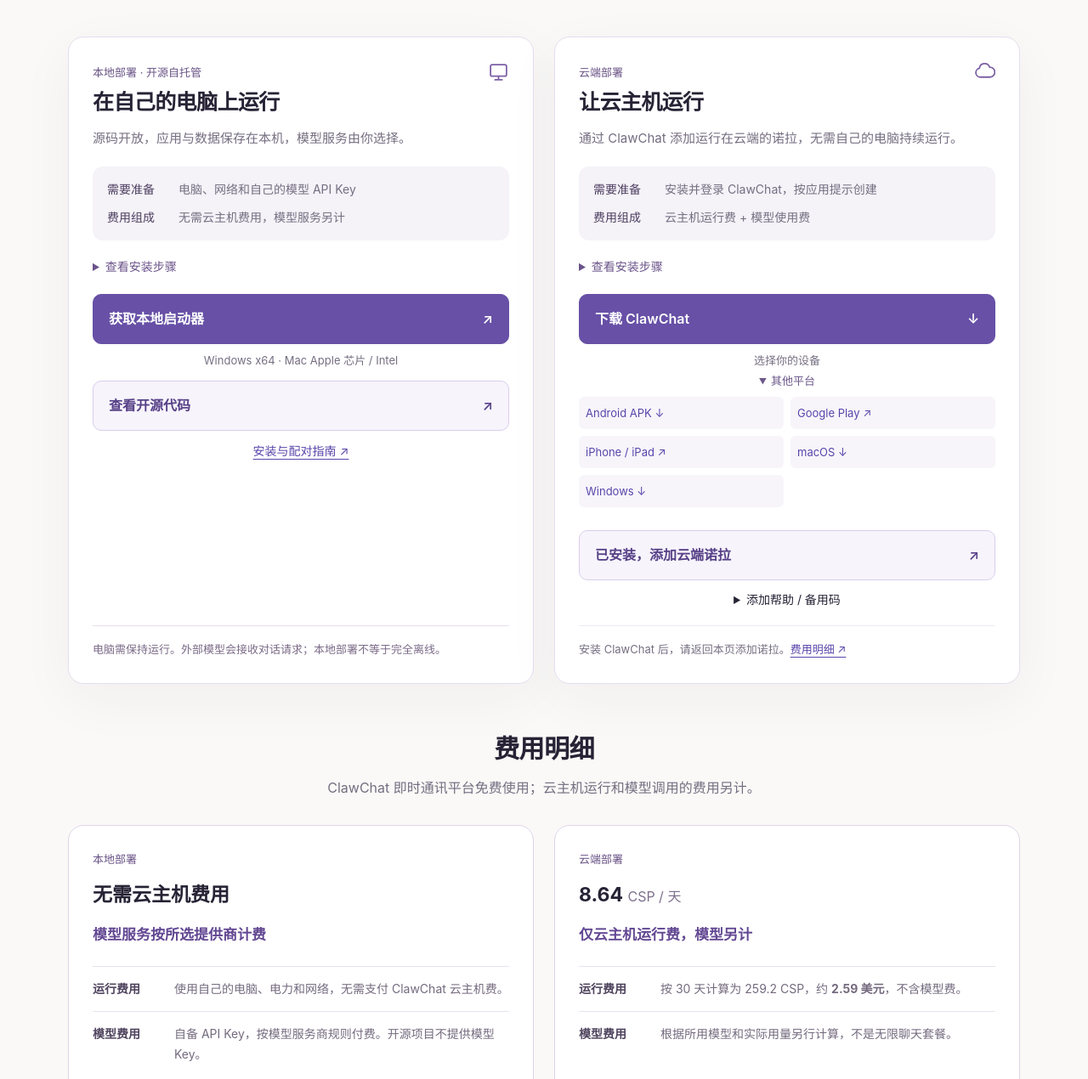
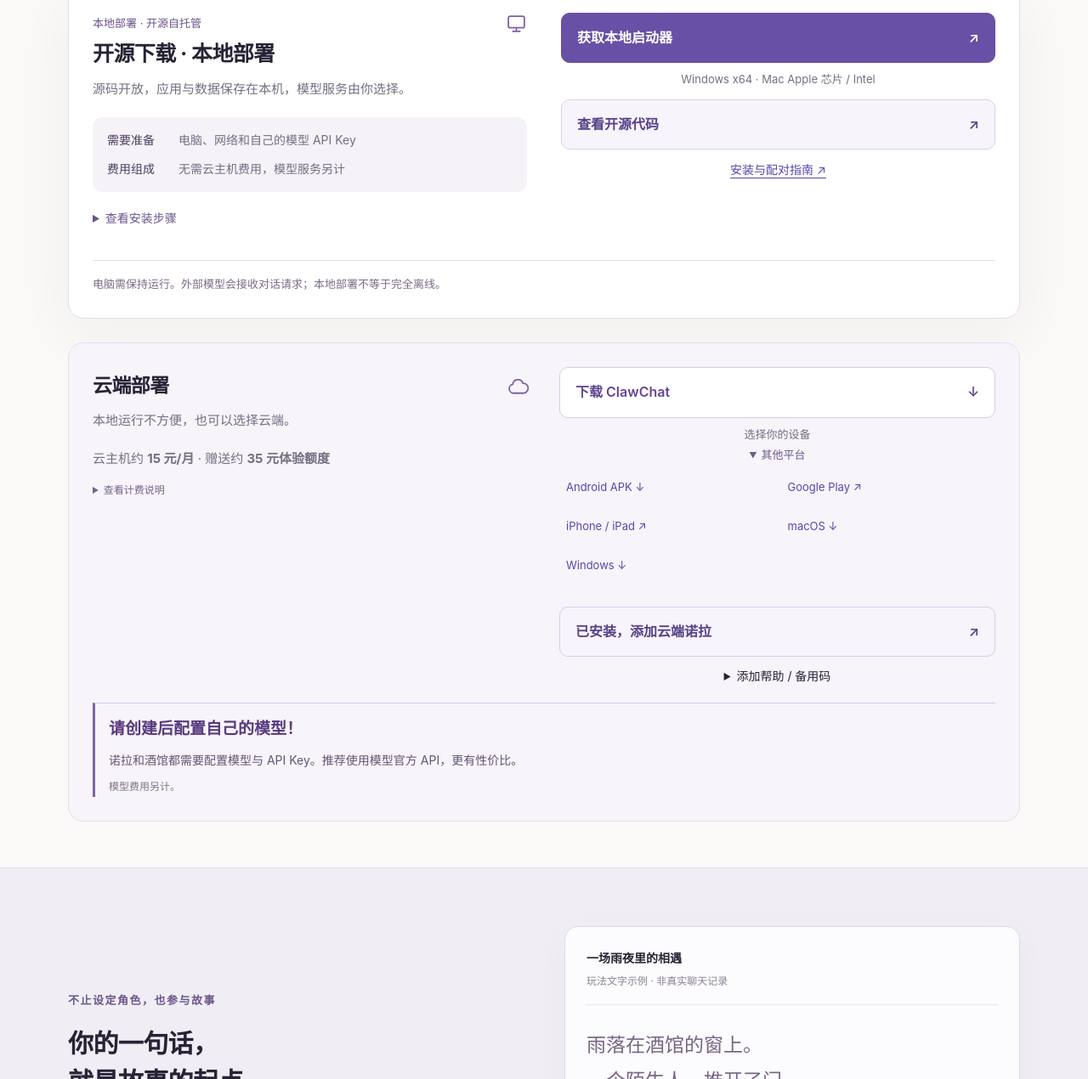
Before and after one commit to LoveMaker-art/nora-landing, a plain HTML site: page index.html in a window 1280 px wide. Shown: the part 348-1618 px from the top of the page at 85% size. Drawn offline with Linux system fonts and the light colour scheme.

Commit message:
Prioritize open-source download and simplify cloud deployment

```diff
--- a/index.html
+++ b/index.html
@@ -2,16 +2,15 @@
 <html lang="zh-CN"><head><meta charset="utf-8"><meta name="viewport" content="width=device-width,initial-scale=1"><title>诺拉 · 把你的故事玩下去</title><meta name="description" content="与诺拉一起构建角色与世界。选择本地启动器或云端运行，了解模型费用与运行成本。"><link rel="icon" href="assets/nora-avatar.jpg"><link rel="stylesheet" href="landing.css"></head><body><div id="nora-original-matched">
 <header class="top wrap"><a class="brand" href="#"><img src="assets/nora-avatar.jpg" alt="">诺拉<span>NORA TAVERN</span></a><nav aria-label="主导航"><a href="#nr-benefits">玩法</a><a href="#cost">费用</a><a href="#nr-faq">帮助</a><a class="nav-start" href="#start">开始体验 ↓</a></nav></header>
 <main>
-<section class="wrap deployment-hero"><div class="eyebrow">诺拉 · 你的酒馆主理人</div><h1>你的故事，<em>选择你的运行方式。</em></h1><p class="lead">诺拉是协助你构建角色、管理酒馆与故事的 AI Agent。<br>通过免费的、对 Agent 友好的即时通讯平台 ClawChat 与她对话。<br>诺拉可以运行在你的电脑上，也可以运行在云端。</p></section>
-<section class="wrap deployment-section" id="start"><div class="deploy-grid"><article class="start-card deployment-card"><div class="deploy-heading"><div class="card-heading"><span class="mode-label">本地部署 · 开源自托管</span><svg class="mode-icon" viewBox="0 0 24 24" fill="none" stroke="currentColor" stroke-width="1.7" stroke-linecap="round" stroke-linejoin="round" aria-hidden="true"><rect x="3" y="4" width="18" height="13" rx="2"/><path d="M8 21h8m-4-4v4"/></svg></div><h2>在自己的电脑上运行</h2><p class="deploy-summary">源码开放，应用与数据保存在本机，模型服务由你选择。</p></div><div class="deploy-facts"><p><b>需要准备</b><span>电脑、网络和自己的模型 API Key</span></p><p><b>费用组成</b><span>无需云主机费用，模型服务另计</span></p></div><details class="setup-disclosure"><summary>查看安装步骤</summary><ol class="setup-steps"><li>下载启动器，安装诺拉与酒馆</li><li>填写模型 API Key，完成模型配置</li><li>按指引获取 ClawChat 配对码，回启动器连接</li></ol></details><div class="deploy-actions"><a class="primary launcher-link" href="https://github.com/LoveMaker-art/noras-tavern/releases/latest">获取本地启动器 <span>↗</span></a><p class="local-platforms">Windows x64 · Mac Apple 芯片 / Intel</p><a class="secondary source-link" href="https://github.com/LoveMaker-art/noras-tavern">查看开源代码 <span>↗</span></a><a class="guide-link" href="https://github.com/LoveMaker-art/noras-tavern/blob/main/docs/install-nora-tavern.md">安装与配对指南 ↗</a></div><div class="deploy-footer"><div class="deployment-note">电脑需保持运行。外部模型会接收对话请求；本地部署不等于完全离线。</div></div></article>
-<article class="start-card deployment-card cloud-deploy"><div class="deploy-heading"><div class="card-heading"><span class="mode-label">云端部署</span><svg class="mode-icon" viewBox="0 0 24 24" fill="none" stroke="currentColor" stroke-width="1.7" stroke-linecap="round" stroke-linejoin="round" aria-hidden="true"><path d="M7 18a5 5 0 0 1-1-9.9 6 6 0 0 1 11.6-1.3A5.6 5.6 0 0 1 18 18Z"/></svg></div><h2>让云主机运行</h2><p class="deploy-summary">通过 ClawChat 添加运行在云端的诺拉，无需自己的电脑持续运行。</p></div><div class="deploy-facts"><p><b>需要准备</b><span>安装并登录 ClawChat，按应用提示创建</span></p><p><b>费用组成</b><span>云主机运行费 + 模型使用费</span></p></div><details class="setup-disclosure"><summary>查看安装步骤</summary><ol class="setup-steps"><li>下载并登录 ClawChat</li><li>返回本页，点击「添加云端诺拉」</li><li>按应用内提示继续，确认云端计费规则</li></ol></details><div class="deploy-actions"><button class="primary" id="nr-download" type="button">下载 ClawChat <span>↓</span></button><p class="device-hint" id="device-hint">选择你的设备</p>
+<section class="wrap deployment-hero"><div class="eyebrow">诺拉 · 开源 AI 酒馆</div><h1>把你的故事，<em>继续写下去。</em></h1><p class="lead">诺拉与酒馆现已开源，欢迎下载体验，一起把它做得更好。</p></section>
+<section class="wrap deployment-section" id="start"><div class="deploy-grid"><article class="start-card deployment-card"><div class="deploy-heading"><div class="card-heading"><span class="mode-label">本地部署 · 开源自托管</span><svg class="mode-icon" viewBox="0 0 24 24" fill="none" stroke="currentColor" stroke-width="1.7" stroke-linecap="round" stroke-linejoin="round" aria-hidden="true"><rect x="3" y="4" width="18" height="13" rx="2"/><path d="M8 21h8m-4-4v4"/></svg></div><h2>开源下载 · 本地部署</h2><p class="deploy-summary">源码开放，应用与数据保存在本机，模型服务由你选择。</p></div><div class="deploy-facts"><p><b>需要准备</b><span>电脑、网络和自己的模型 API Key</span></p><p><b>费用组成</b><span>无需云主机费用，模型服务另计</span></p></div><details class="setup-disclosure"><summary>查看安装步骤</summary><ol class="setup-steps"><li>下载启动器，安装诺拉与酒馆</li><li>分别为诺拉和酒馆填写自己的 API Key、选择模型</li><li>按指引获取 ClawChat 配对码，回启动器连接</li></ol></details><div class="deploy-actions"><a class="primary launcher-link" href="https://github.com/LoveMaker-art/noras-tavern/releases/latest">获取本地启动器 <span>↗</span></a><p class="local-platforms">Windows x64 · Mac Apple 芯片 / Intel</p><a class="secondary source-link" href="https://github.com/LoveMaker-art/noras-tavern">查看开源代码 <span>↗</span></a><a class="guide-link" href="https://github.com/LoveMaker-art/noras-tavern/blob/main/docs/install-nora-tavern.md">安装与配对指南 ↗</a></div><div class="deploy-footer"><div class="deployment-note">电脑需保持运行。外部模型会接收对话请求；本地部署不等于完全离线。</div></div></article>
+<article class="start-card deployment-card cloud-deploy" id="cost"><div class="deploy-heading"><div class="card-heading"><h2>云端部署</h2><svg class="mode-icon" viewBox="0 0 24 24" fill="none" stroke="currentColor" stroke-width="1.7" stroke-linecap="round" stroke-linejoin="round" aria-hidden="true"><path d="M7 18a5 5 0 0 1-1-9.9 6 6 0 0 1 11.6-1.3A5.6 5.6 0 0 1 18 18Z"/></svg></div><p class="deploy-summary">本地运行不方便，也可以选择云端。</p><div class="cloud-offer"><p>云主机约 <b>15 元/月</b> · 赠送约 <b>35 元体验额度</b></p></div><details class="cloud-billing"><summary>查看计费说明</summary><p>初始额度 500 CSP；云主机每日 8.64 CSP；100 CSP = 1 美元。</p><p>人民币金额为概略参考，实际按 CSP 计费。按 30 天计算，云主机费用为 259.2 CSP（约 2.59 美元），人民币折算随汇率变化。</p><p>模型调用另计，赠送额度不代表固定免费时长。创建前请在应用内确认计费开始时间及停止实例后的扣费规则。</p></details></div><div class="deploy-actions"><button class="primary" id="nr-download" type="button">下载 ClawChat <span>↓</span></button><p class="device-hint" id="device-hint">选择你的设备</p>
 <details class="downloads"><summary>其他平台</summary><div class="download-grid"><a href="https://plugin.clawling.chat/android/clawchat-latest.apk">Android APK ↓</a><a href="https://play.google.com/store/apps/details?id=com.clawling.clawchat.app">Google Play ↗</a><a data-ios href="https://apps.apple.com/cn/app/id6775673749">iPhone / iPad ↗</a><a href="https://plugin.clawling.chat/macos/clawchat-latest.dmg">macOS ↓</a><a href="https://plugin.clawling.chat/windows/clawchat-latest-setup.exe">Windows ↓</a></div></details>
 <button class="secondary" id="nr-add" type="button">已安装，添加云端诺拉 <span>↗</span></button><div class="status" id="nr-download-status" role="status" hidden></div><div class="status" id="nr-add-status" role="status" hidden></div>
 <details class="install-help"><summary>添加帮助 / 备用码</summary><p>返回这里，点击「添加云端诺拉」，再按应用内提示继续。若未打开，可在系统浏览器重试，或使用原分享页。</p><a href="https://clawling.com/zh/nest/share/?code=ff82-d0146078-7e49b915">打开诺拉分享页 ↗</a><div class="code-box"><code data-agent-code>ff82-d0146078-7e49b915</code><button class="copy" type="button" data-copy>复制</button></div><p role="status" id="copy-status"></p></details>
-</div><div class="deploy-footer"><p class="cost-note">安装 ClawChat 后，请返回本页添加诺拉。<a href="#cost">费用明细 ↗</a></p></div></article></div></section>
-<section class="wrap costs-section" id="cost"><div class="costs-heading"><h2>费用明细</h2><p>ClawChat 即时通讯平台免费使用；云主机运行和模型调用的费用另计。</p></div><div class="cost-options"><article class="cost-option"><span class="mode-label">本地部署</span><h3>无需云主机费用</h3><p class="cost-highlight">模型服务按所选提供商计费</p><dl><div><dt>运行费用</dt><dd>使用自己的电脑、电力和网络，无需支付 ClawChat 云主机费。</dd></div><div><dt>模型费用</dt><dd>自备 API Key，按模型服务商规则付费。开源项目不提供模型 Key。</dd></div></dl></article><article class="cost-option cloud-option"><span class="mode-label">云端部署</span><h3>8.64 <small>CSP / 天</small></h3><p class="cost-highlight">仅云主机运行费，模型另计</p><dl><div><dt>运行费用</dt><dd>按 30 天计算为 259.2 CSP，约 <strong>2.59 美元</strong>，不含模型费。</dd></div><div><dt>模型费用</dt><dd>根据所用模型和实际用量另行计算，不是无限聊天套餐。</dd></div></dl></article></div><div class="credit-explainer"><div><span class="eyebrow">云端初始额度</span><strong>500 <small>CSP</small></strong><span>100 CSP = 1 美元</span></div><div><h3>可用多久，取决于实际消耗。</h3><p>初始额度不代表固定的免费天数。创建前请在应用内确认计费开始时间，以及停止实例后的扣费规则。</p></div></div></section>
+</div><div class="model-required"><strong class="model-required-title">请创建后配置自己的模型！</strong><p>诺拉和酒馆都需要配置模型与 API Key。推荐使用模型官方 API，更有性价比。</p><span class="model-fee-note">模型费用另计。</span></div></article></div></section>
 <section class="story-section" id="nr-benefits"><div class="wrap story-layout"><div class="section-intro"><span class="eyebrow">不止设定角色，也参与故事</span><h2>你的一句话，<br>就是故事的起点。</h2><p>把脑海中的人物交给诺拉，一起补全性格、经历和世界背景，再通过对话推进剧情。</p><div class="feature"><b>01</b><div><h3>让角色更具体</h3><p>一起完善性格、经历和说话方式。</p></div></div><div class="feature"><b>02</b><div><h3>让世界有细节</h3><p>从一间酒馆，到一座有故事的城。</p></div></div><div class="feature"><b>03</b><div><h3>让选择推动剧情</h3><p>走近角色，问一个问题，决定下一步。</p></div></div>
 </div><div class="story-card"><div class="story-top"><span>一场雨夜里的相遇</span><small>玩法文字示例 · 非真实聊天记录</small></div><div class="scene">雨落在酒馆的窗上。<br>一个陌生人，推开了门。</div><div class="bubble user">我想开一家雨夜酒馆，老板是个退休的赏金猎人。他不爱说话，但记得每个客人的习惯。</div><div class="speaker"><img src="assets/nora-avatar.jpg" alt="">诺拉</div><div class="bubble nora">那就让他把通缉令压在吧台下面吧。<br><br>今晚，一个浑身湿透的旅人推门进来。他看了看老板，说：「你还记得我吗？」</div><div class="next-line">接下来，你会问他什么？<span>✧</span></div></div></div></section>
-<section class="wrap faq-section" id="nr-faq"><div><span class="eyebrow">开始之前</span><h2>常见问题</h2><p>安装与连接遇到问题，从这里查看。</p></div><div class="faq-list"><details><summary>诺拉和 ClawChat 是什么关系？</summary><p><strong>ClawChat 是免费的、对 Agent 友好的即时通讯（IM）平台。</strong>它提供与 Agent 沟通的入口。</p><p><strong>诺拉是接入 ClawChat 的 AI Agent。</strong>你可以和她对话，让她协助构建角色、管理酒馆与故事。酒馆是你进行角色扮演的应用。</p><p>选择本地部署，诺拉运行在你的电脑上，再通过启动器配对 ClawChat；选择云端部署，诺拉运行在云主机上，通过 ClawChat 添加和使用。</p><p>ClawChat 平台免费，不代表云主机或模型调用免费。两种部署方式的费用见<a href="#cost">费用明细</a>。</p></details><details><summary>安装完成后，下一步做什么？</summary><p>本地启动器：安装诺拉与酒馆 → 配置模型 API Key → 按指引取得 ClawChat 配对码 → 返回启动器连接。<br>云端方式：安装 ClawChat 后返回本页，点击「添加云端诺拉」，按应用内提示继续。</p><a href="#start">前往添加入口 ↗</a></details><details><summary>下载或打开失败怎么办？</summary><p>如果在 QQ 等应用内打开，请尝试把本页链接复制到手机自带浏览器，再下载或添加。也可以使用备用下载入口与诺拉分享页。</p><a href="#start">查看备用入口 ↗</a><p>如果你来自诺拉 QQ 群，可回原群发送报错截图和问题描述；使用中的问题可先询问诺拉。</p></details></div></section>
+<section class="wrap faq-section" id="nr-faq"><div><span class="eyebrow">开始之前</span><h2>常见问题</h2><p>安装与连接遇到问题，从这里查看。</p></div><div class="faq-list"><details><summary>诺拉和 ClawChat 是什么关系？</summary><p><strong>ClawChat 是免费的、对 Agent 友好的即时通讯（IM）平台。</strong>它提供与 Agent 沟通的入口。</p><p><strong>诺拉是接入 ClawChat 的 AI Agent。</strong>你可以和她对话，让她协助构建角色、管理酒馆与故事。酒馆是你进行角色扮演的应用。</p><p>选择本地部署，诺拉运行在你的电脑上，再通过启动器配对 ClawChat；选择云端部署，诺拉运行在云主机上，通过 ClawChat 添加和使用。</p><p>ClawChat 平台免费，不代表云主机或模型调用免费。云端费用见<a href="#cost">云端部署</a>。</p></details><details><summary>安装完成后，下一步做什么？</summary><p>本地启动器：安装诺拉与酒馆 → 配置模型 API Key → 按指引取得 ClawChat 配对码 → 返回启动器连接。<br>云端方式：安装 ClawChat 后返回本页，点击「添加云端诺拉」，按应用内提示继续。</p><a href="#start">前往添加入口 ↗</a></details><details><summary>下载或打开失败怎么办？</summary><p>如果在 QQ 等应用内打开，请尝试把本页链接复制到手机自带浏览器，再下载或添加。也可以使用备用下载入口与诺拉分享页。</p><a href="#start">查看备用入口 ↗</a><p>如果你来自诺拉 QQ 群，可回原群发送报错截图和问题描述；使用中的问题可先询问诺拉。</p></details></div></section>
 
 </main><footer class="wrap"><span>✦ 诺拉与酒馆 <small>Powered by ClawChat</small></span><a href="https://github.com/LoveMaker-art/noras-tavern" target="_blank" rel="noopener noreferrer">GitHub 开源项目 ↗</a></footer></div><script src="integration.js"></script><script src="landing.js"></script><script src="enhancements.js"></script></body></html>
--- a/landing.css
+++ b/landing.css
@@ -10,3 +10,53 @@
 
 /* Clear actions and concise deployment choices. */
 .mode-icon{width:25px;height:25px;color:#7c60a5;flex-shrink:0}.deploy-heading .deploy-summary{font-size:15px;line-height:1.8}.setup-disclosure{border-bottom:0;margin:10px 0}.setup-disclosure>summary{font-size:14px;padding:10px 0;color:#6a538a}.setup-disclosure .setup-steps{margin:0 0 14px}.source-link{text-decoration:none}.deploy-actions .secondary{margin-top:13px}.device-hint{font-size:13px;text-align:center;margin:8px 0 0}.deployment-card .local-platforms{font-size:13px!important}.deploy-actions .guide-link{padding:12px 0 0;font-size:14px}.deploy-actions .downloads summary{padding:3px 0 0!important}.deploy-actions .install-help summary{font-size:14px;padding:12px 0 0!important}.deploy-facts{padding:15px 17px}.deployment-card{grid-row:span 5}.cost-option{grid-row:span 5}.cost-option dl{grid-row:span 2;margin-bottom:0}.cost-option h3 small{font-size:16px;font-weight:400;color:#7e708d}.costs-section{padding-top:0}.costs-heading h2{margin:0 0 10px}.credit-explainer strong small{font-size:17px}.deploy-footer .deployment-note,.deploy-footer .cost-note{font-size:13px!important;line-height:1.8}.deployment-section{padding-bottom:54px}@media(max-width:800px){.deployment-card,.cost-option{grid-row:auto}.deploy-heading .deploy-summary{font-size:14px}.deployment-section{padding-bottom:36px}}
+
+/* Cloud deployment cost section */
+#cost .cost-options{grid-template-columns:1fr}#cost .cost-option{display:block;grid-row:auto}#cost .cost-option dl{display:block}
+
+/* Local first, cloud underneath; pricing belongs to cloud deployment. */
+#start .deploy-grid{grid-template-columns:1fr;gap:28px}
+#start .deployment-card{display:grid;grid-template-columns:minmax(0,1fr) minmax(0,1fr);grid-template-rows:auto auto auto auto;grid-row:auto;gap:0 40px}
+#start .deploy-heading{grid-column:1;grid-row:1}
+#start .deploy-facts{grid-column:1;grid-row:2}
+#start .setup-disclosure{grid-column:1;grid-row:3}
+#start .deploy-actions{grid-column:2;grid-row:1 / 4;padding:0}
+#start .deploy-footer{grid-column:1 / -1;grid-row:4;margin-top:18px}
+#cost{scroll-margin-top:24px}
+#start .cloud-fees{grid-column:1 / -1;grid-row:5;border-top:1px solid #e6dfee;margin-top:24px;padding-top:24px}
+#start .cloud-fees .cost-option{padding:0;border:0;border-radius:0;background:transparent}
+#start .cloud-fees .credit-explainer{margin-top:20px}
+@media(max-width:800px){#start .deployment-card{display:block}#start .deploy-actions{margin-top:18px}#start .cloud-fees{margin-top:20px;padding-top:20px}}
+
+/* Cloud is a compact alternative to the primary open-source download. */
+#start .cloud-deploy{background:#f7f4fa;box-shadow:none;align-items:start}
+#start .cloud-deploy .deploy-actions{grid-row:1}
+#start .cloud-deploy h2{font-size:23px}
+.cloud-price-line{font-size:14px;color:#746a7e;margin:18px 0 6px}
+.cloud-billing{border:0;margin-top:4px}
+.cloud-billing summary{font-size:13px;color:#75628c;padding:6px 0}
+.cloud-billing p{font-size:13px;line-height:1.8}
+#start .cloud-deploy .primary{background:#fff;color:#624792;border:1px solid #d9cce8}
+
+#start .cloud-deploy .deploy-actions{grid-row:1;grid-column:2}
+.cloud-offer{margin:20px 0 8px}.cloud-offer p{margin:8px 0;font-size:14px}.cloud-offer strong{font-size:20px;color:#493658}.cloud-offer span{display:block;font-size:12px;color:#817487;margin-top:4px}
+.cloud-step-label{font-size:14px;font-weight:600;color:#51435f;margin:0 0 10px}.cloud-step-two{margin-top:20px}#start .cloud-deploy #nr-add{margin-top:0}
+#start .model-required{grid-column:1 / -1;grid-row:2;margin-top:24px;padding:20px 22px;border:1px solid #d8c9e8;border-radius:12px;background:#fff}
+.model-required>strong{font-size:16px;color:#594078}.model-required p{font-size:14px;margin:9px 0 5px;line-height:1.8}.model-required>span{font-size:12px;color:#807488}
+@media(max-width:800px){#start .model-required{padding:18px}.cloud-offer strong{font-size:19px}}
+
+/* Reduce repeated instructions and nested visual containers. */
+#start .cloud-deploy{gap:0 36px}
+#start .cloud-deploy .cloud-offer{margin:18px 0 4px}
+#start .cloud-deploy .cloud-offer p{font-size:15px;line-height:1.8}
+#start .cloud-deploy .cloud-billing summary{font-size:12px}
+#start .cloud-deploy #nr-add{margin-top:16px}
+#start .cloud-deploy .model-required{border:0;border-top:1px solid #e1d7eb;background:transparent;border-radius:0;padding:16px 0 0;margin-top:20px}
+#start .model-required p{margin:0;font-size:14px;line-height:1.8}
+#start .model-required strong{font-weight:600;color:#594078}
+#start .model-required span{display:inline-block;color:#807488;font-size:12px;margin-left:10px}
+
+#start .cloud-deploy .model-required{border-top:1px solid #d8c9e8;border-left:3px solid #8062a6;padding:14px 0 0 16px}
+#start .model-required .model-required-title{display:block;font-size:19px;font-weight:700;color:#593b7e;margin:0 0 7px}
+#start .model-required p{font-size:14px;color:#655570;margin:0 0 4px}
+#start .model-required .model-fee-note{margin-left:0;font-size:12px;color:#807488}
```
